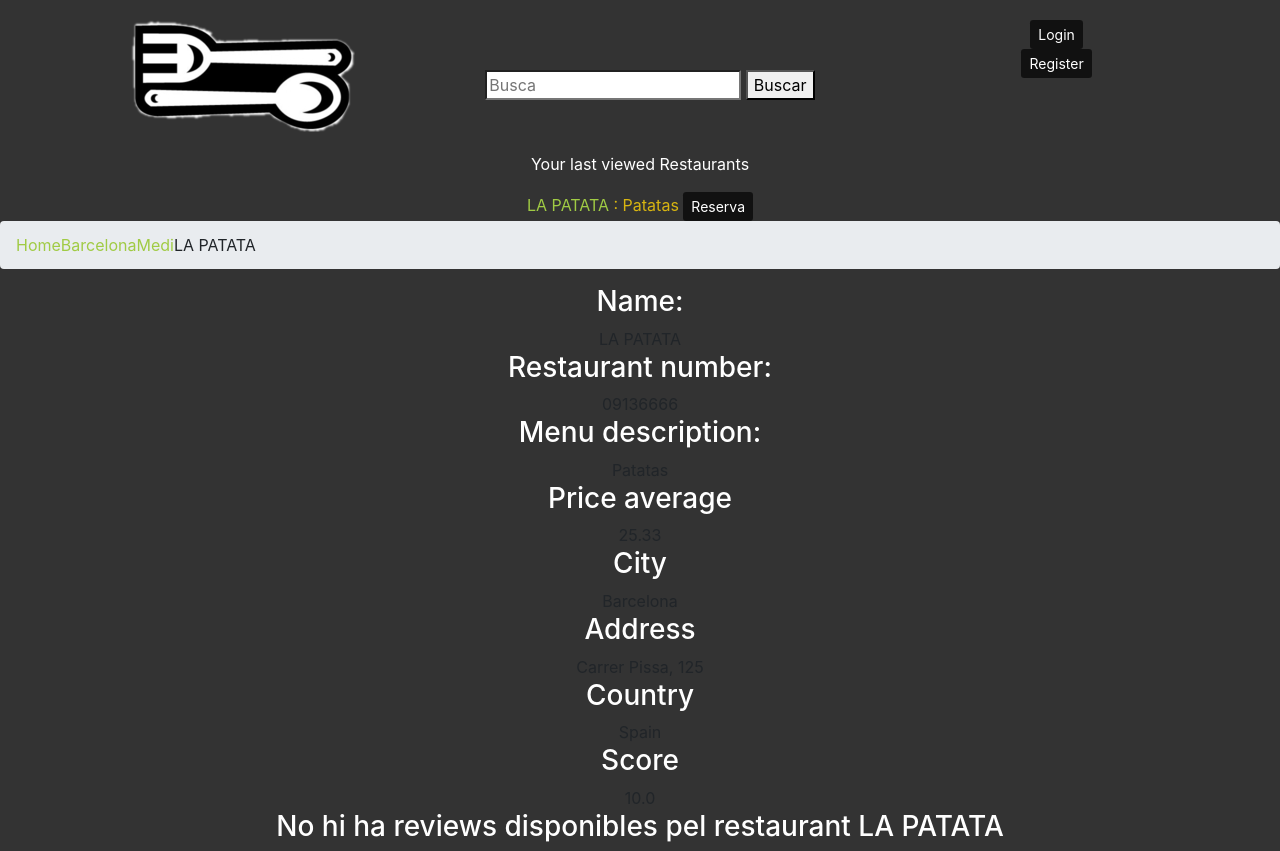
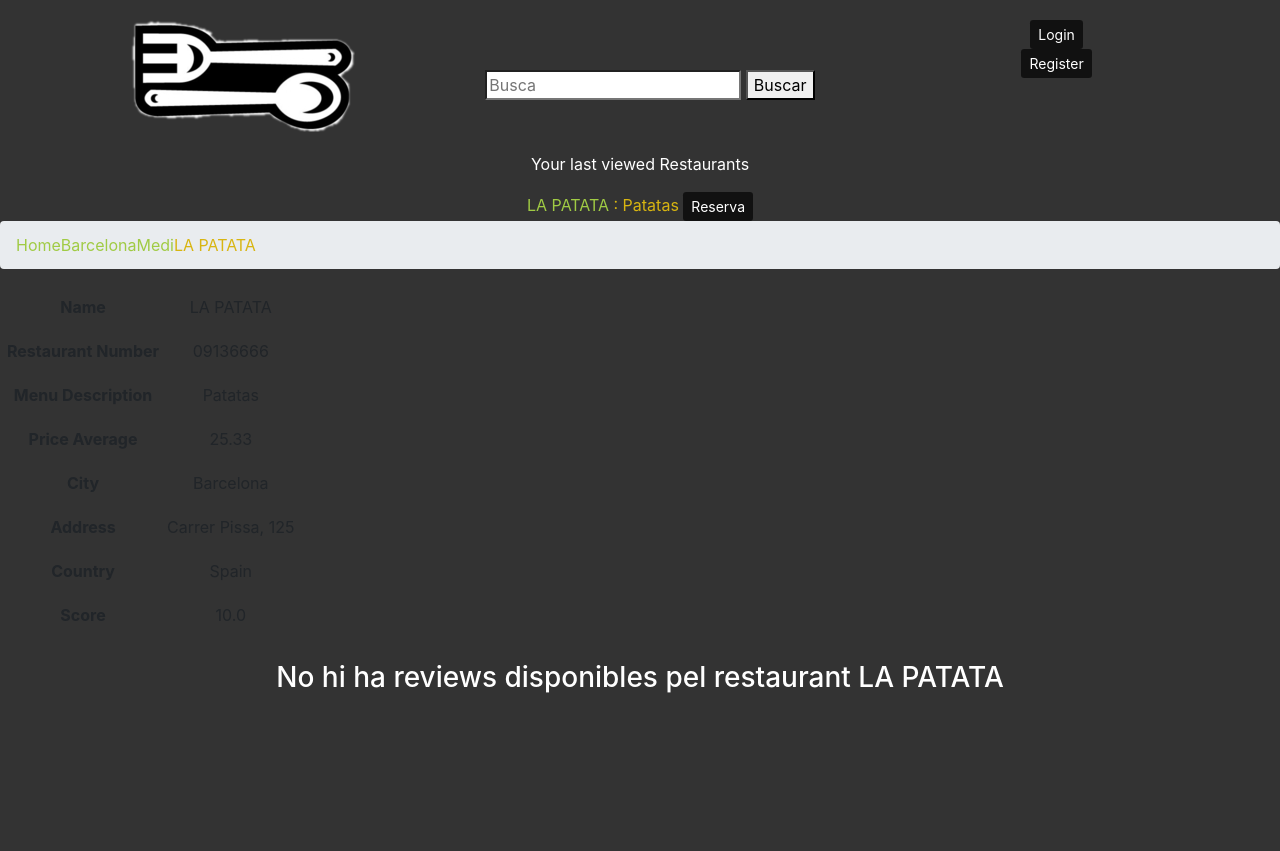
Before and after one commit to DavidAlvarezRios/sd2019-forkillaa9, a Django app: page /restaurant/09136666/ in a window 1280 px wide. After the commit the page ends 693 px from the top, so only its background shows below. Run offline with Django 3.2, Linux system fonts and the light colour scheme; data comes from the database, SQL or seed files in the repository; data that the repository does not hold is empty; some libraries are stand-ins or nearby versions.

Commit message:
details millorat

```diff
--- a/static/style.css
+++ b/static/style.css
@@ -32,6 +32,29 @@ text {
 
 p {
     color: white;
+}
+
+table {
+    background-color: transparent;
+}
+
+table tbody {
+    background-color: transparent;
+}
+
+table tbody tr {
+    background-color: transparent;
+}
+
+table tbody tr th {
+    background-color: transparent;
+    border-color: rgba(255, 255, 255, 0.5);
+    display: table-cell;
+    padding: 10px 7px;
+}
+
+table tbody tr td {
+    background-color: transparent;
 }
 
 .page-header {
--- a/templates/forkilla/details.html
+++ b/templates/forkilla/details.html
@@ -15,20 +15,58 @@
     <body>
         <div class="details">
             {% if restaurant %}
-                <ul class="breadcrumb">
+                <ul class="breadcrumb" style="color:transparent">
                     <li><a href="/forkilla/restaurants/">Home</a></li>
                     <li><a href="/forkilla/restaurants/{{ restaurant.city }}">{{ restaurant.city }}</a></li>
                     <li><a href="/forkilla/restaurants/{{ restaurant.city }}/{{ restaurant.category }}">{{ restaurant.category }}</a></li>
-                    <li>{{ restaurant.name }}</li>
+                    <li style="color: #d8b511">{{ restaurant.name }}</li>
                 </ul>
-                <h3>Name:</h3>  {{ restaurant.name }}
-                <h3>Restaurant number:</h3> {{restaurant.restaurant_number}}
-                <h3>Menu description:</h3> {{restaurant.menu_description}}
-                <h3>Price average</h3> {{restaurant.price_average}}
-                <h3>City</h3> {{restaurant.city}}
-                <h3>Address</h3> {{restaurant.address}}
-                <h3>Country</h3> {{restaurant.country}}
-                <h3>Score</h3> {{ restaurant.rate }}
+                <div>
+                    <table>
+                        <tbody>
+                            <tr>
+                                <th>Name</th>
+                                <td>{{ restaurant.name }}</td>
+                            </tr>
+
+                            <tr>
+                                <th>Restaurant Number</th>
+                                <td>{{ restaurant.restaurant_number }}</td>
+                            </tr>
+
+                            <tr>
+                                <th>Menu Description</th>
+                                <td>{{ restaurant.menu_description }}</td>
+                            </tr>
+
+                            <tr>
+                                <th>Price Average</th>
+                                <td>{{ restaurant.price_average }}</td>
+                            </tr>
+
+                            <tr>
+                                <th>City</th>
+                                <td>{{ restaurant.city }}</td>
+                            </tr>
+
+                            <tr>
+                                <th>Address</th>
+                                <td>{{ restaurant.address }}</td>
+                            </tr>
+
+                            <tr>
+                                <th>Country</th>
+                                <td>{{ restaurant.country }}</td>
+                            </tr>
+
+                            <tr>
+                                <th>Score</th>
+                                <td>{{ restaurant.rate }}</td>
+                            </tr>
+
+                        </tbody>
+                    </table>
+                </div>
             {% endif %}
             <br>
             {% if user.is_authenticated %}
```
